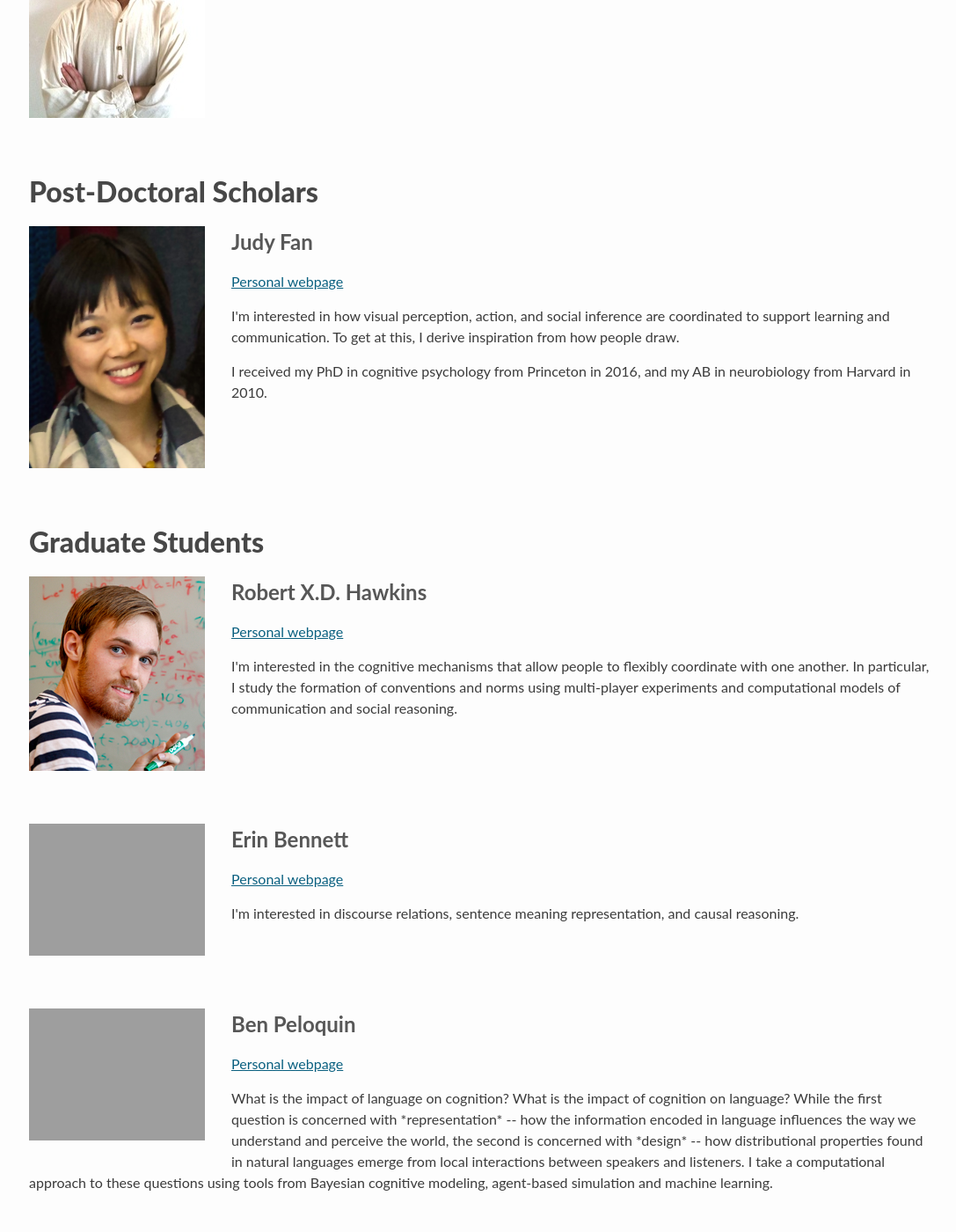
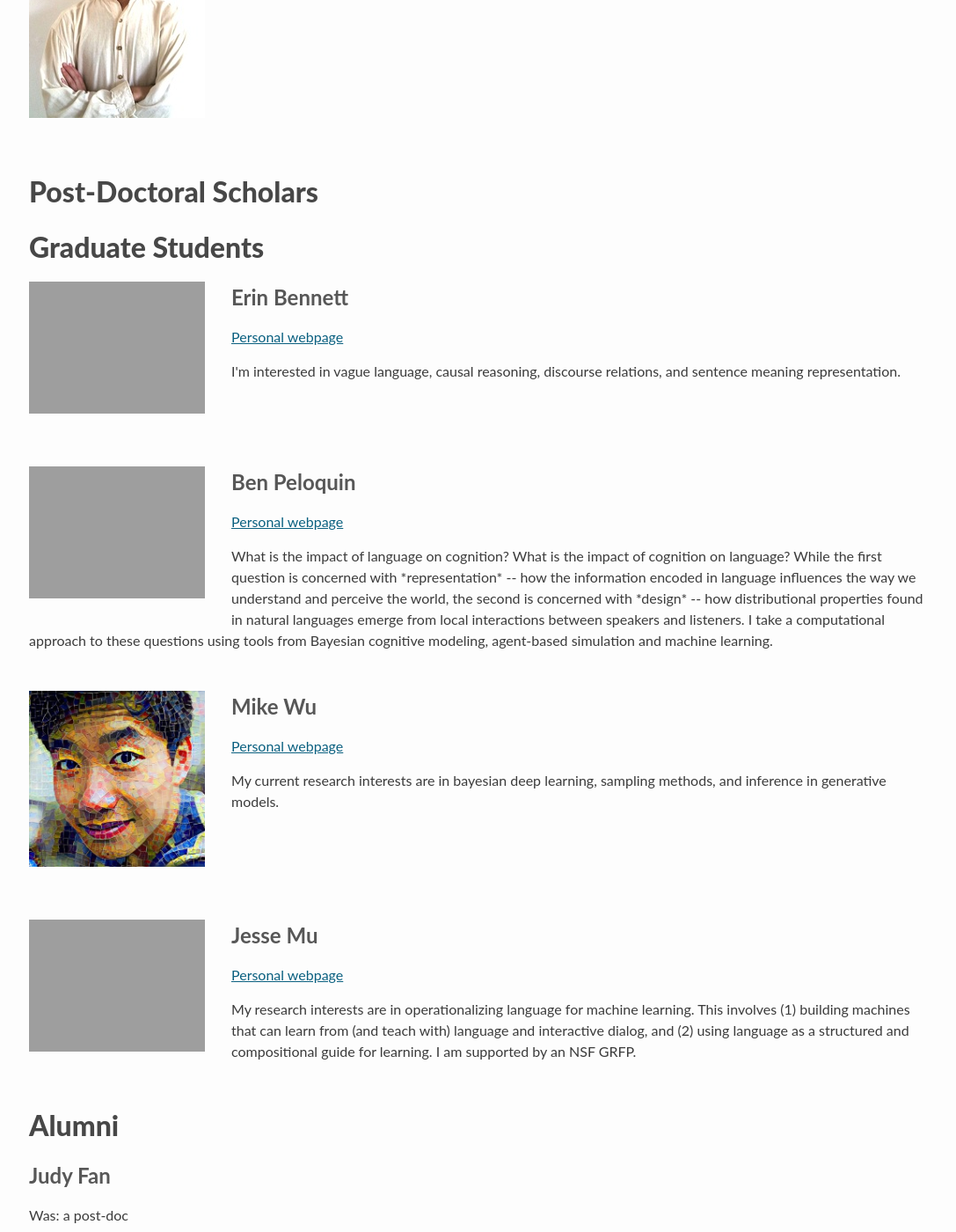
Before and after one commit to stanford-cocolab/cocolab.stanford.edu, a Jekyll site: the page built from 01-people.html, in a window 1280 px wide and 1400 px high, scrolled down 432 px. Shown: the whole window at 88% size, without its empty margins (93-1180 px from the left). Built offline with Jekyll 4.4.1, drawn with Linux system fonts in a browser that asks for light colours; a script that is not in the unit is left out; some of the changed text lies outside the part shown.

Commit message:
updates to people page

```diff
--- a/_data/cocolab.yml
+++ b/_data/cocolab.yml
@@ -5,36 +5,16 @@
       webpage: ndg.html
 - role: Post-Doctoral Scholars
   people:
-    - name: Judy Fan
-      img: judy.jpg
-      webpage: http://www.judithfan.net/
-      bio:
-        - >
-          I'm interested in how visual perception, action, and social inference are coordinated to support learning and communication.
-          To get at this, I derive inspiration from how people draw.
-        - >
-          I received my PhD in cognitive psychology from Princeton in 2016, and my AB in neurobiology
-          from Harvard in 2010.
 
 - role: Graduate Students
   people:
-    - name: Robert X.D. Hawkins
-      img: robert.jpg
-      webpage: //rxdhawkins.wordpress.com/
-      bio:
-        - >
-          I'm interested in the cognitive mechanisms that allow people to
-          flexibly coordinate with one another. In particular, I study the
-          formation of conventions and norms using multi-player experiments and
-          computational models of communication and social reasoning.
-
     - name: Erin Bennett
       img: erin.jpg
       webpage: //web.stanford.edu/~erindb
       bio:
         - >
-          I'm interested in discourse relations, sentence meaning representation,
-          and causal reasoning.
+          I'm interested in vague language, causal reasoning, discourse
+          relations, and sentence meaning representation.
     - name: Ben Peloquin
       img: ben.jpg
       webpage: //benpeloquin7.github.io/
@@ -58,8 +38,27 @@
           My current research interests are in bayesian deep learning,
           sampling methods, and inference in generative models.
 
+    - name: Jesse Mu
+      img: https://cs.stanford.edu/~muj/assets/images/bw.jpg
+      webpage: https://cs.stanford.edu/~muj/
+      bio:
+        - >
+          My research interests are in operationalizing language for machine
+          learning. This involves (1) building machines that can learn from
+          (and teach with) language and interactive dialog, and (2) using
+          language as a structured and compositional guide for learning. I am
+          supported by an NSF GRFP.
+
 - role: Alumni
   people:
+    - name: Judy Fan
+      was: a post-doc
+      webpage: http://www.judithfan.net/
+      now: Assistant Professor of Psychology at UC San Diego
+    - name: Robert X.D. Hawkins
+      was: post-doc at the Princeton Neuroscience Institute
+      webpage: //rxdhawkins.wordpress.com/
+      now: post-doc at MIT
     - name: Michael Henry Tessler
       was: a graduate student in Psychology
       now: a post-doc at MIT
```
